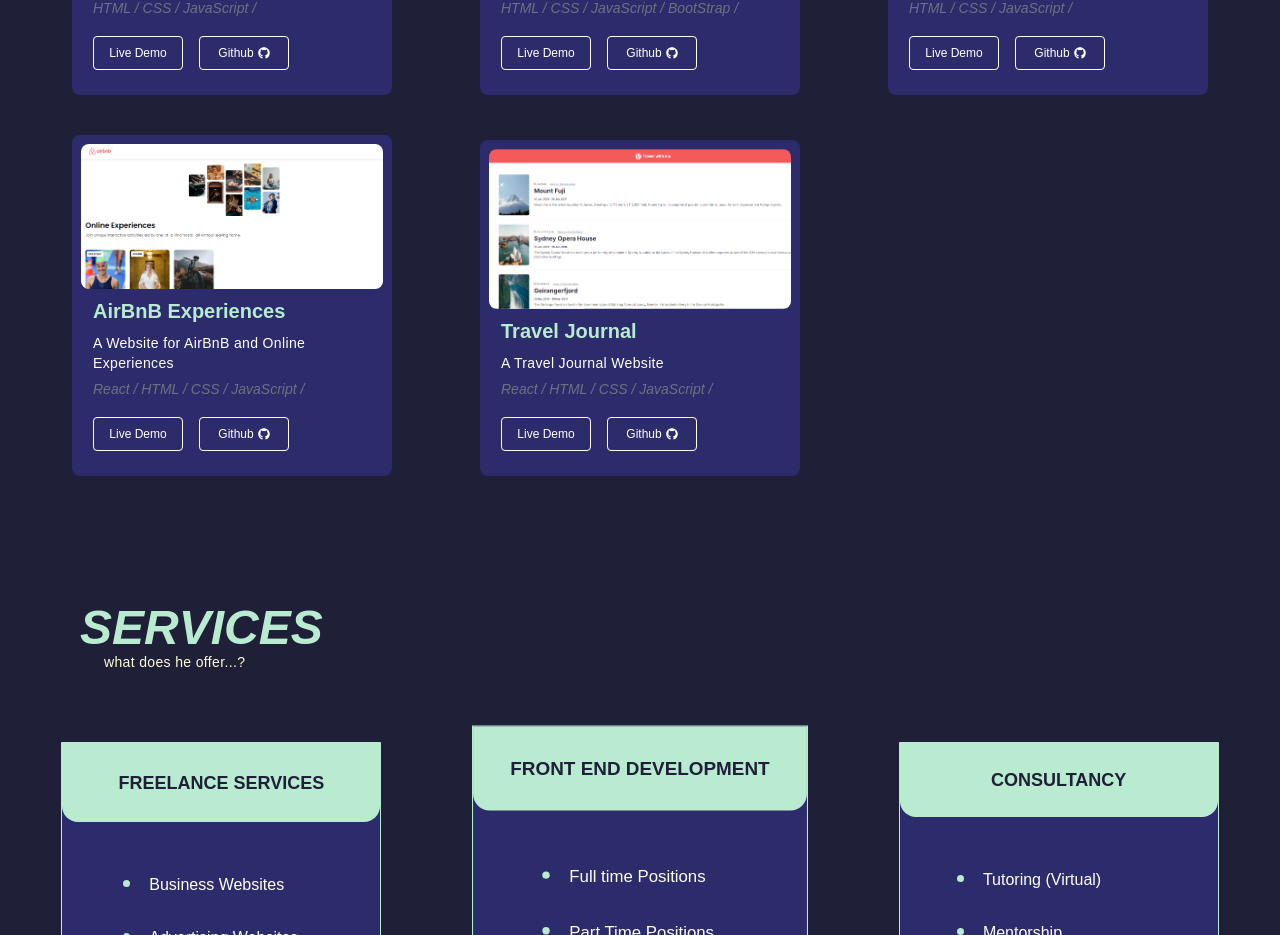
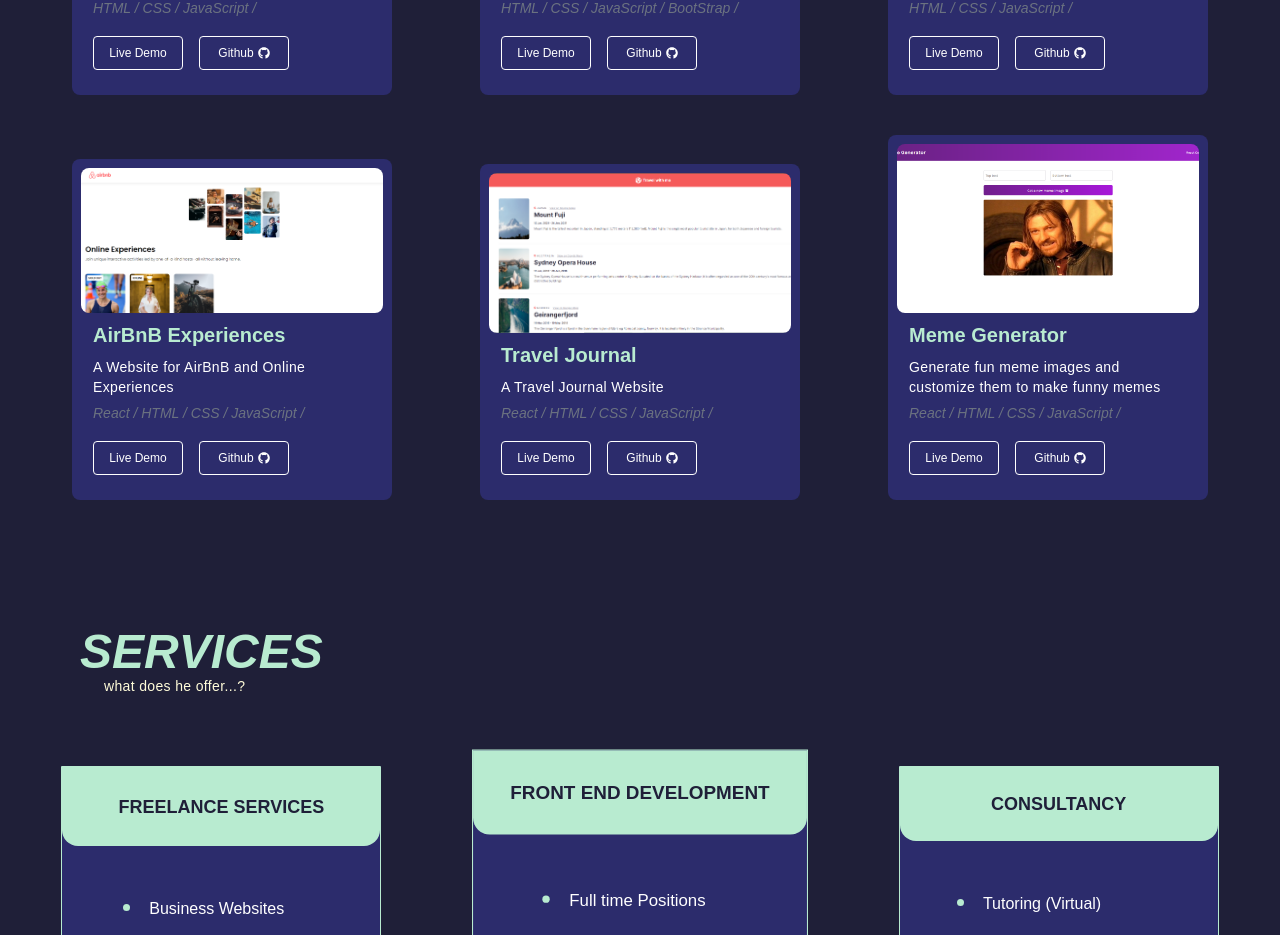
Before and after one commit to daiveedb/Portfolio, a React (Create React App) app: page / in a window 1280 px wide. Shown: the part 2171-3106 px from the top of the page. Built offline with nearby package versions, Linux system fonts and the light colour scheme.

Commit message:
add new project meme generator

```diff
--- a/src/data.js
+++ b/src/data.js
@@ -15,6 +15,7 @@ import blackjackapp from "./projectSvgs/blackjackapp.png";
 import traveljournal from "./projectSvgs/traveljournal.png";
 import airbnbapp from "./projectSvgs/airbnbapp.png";
 import quizzical from "./projectSvgs/quizzicalapp.png";
+import memeapp from "./projectSvgs/memeapp.png";
 
 export const ProjectList = [
   {
@@ -89,6 +90,15 @@ export const ProjectList = [
     description: "A Travel Journal Website",
     skills: ["React", "HTML", "CSS", "JavaScript"],
   },
+  {
+    id: 9,
+    title: "Meme Generator",
+    coverImgUrl: memeapp,
+    projectUrl: "https://memegeneratordaiveed.netlify.app/",
+    description:
+      "Generate fun meme images and customize them to make funny memes",
+    skills: ["React", "HTML", "CSS", "JavaScript"],
+  },
 ];
 
 export const ProjectSkills = [
```
Also changed, not shown: src/projectSvgs/memeapp.png (added).
